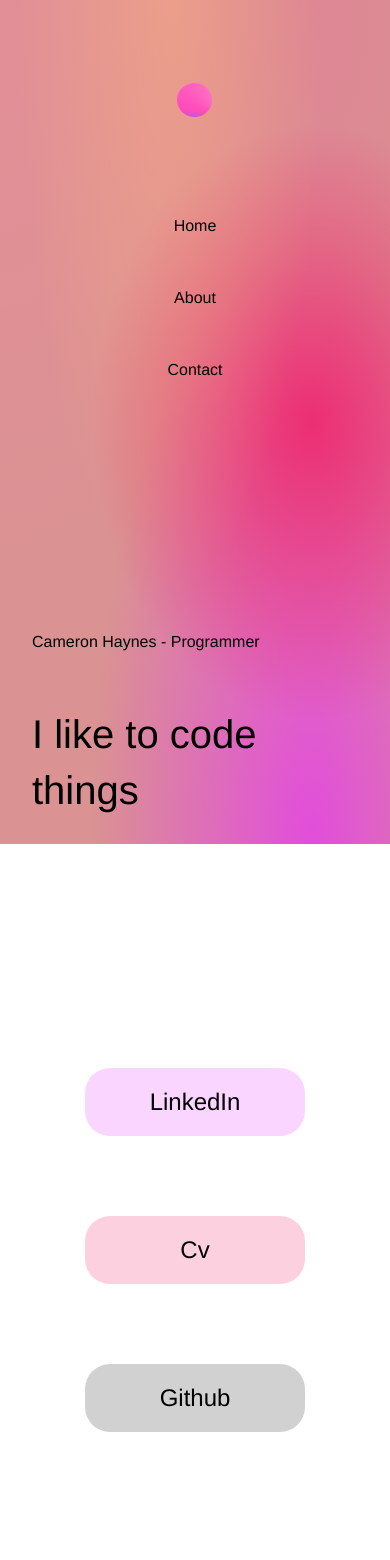
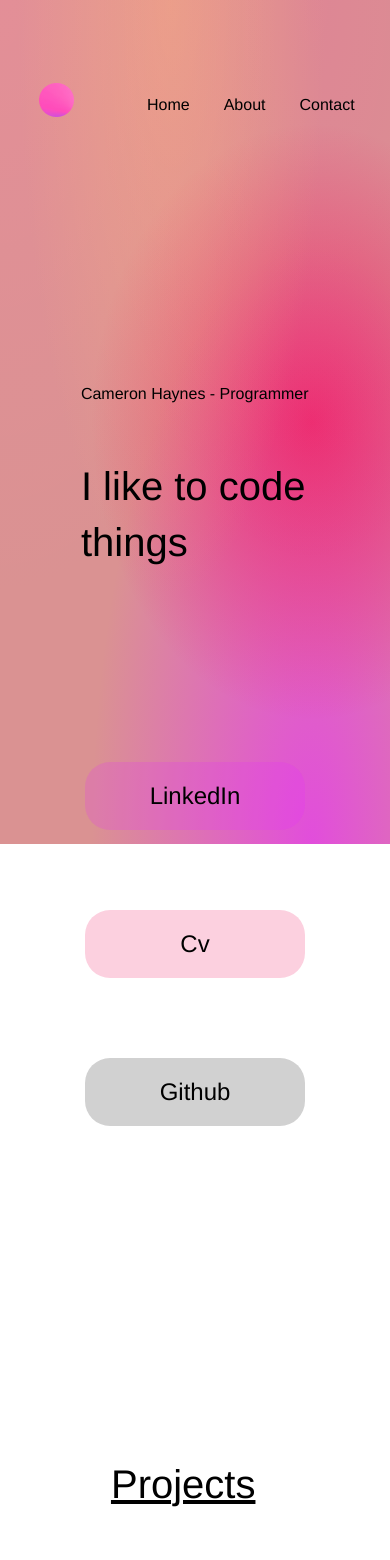
Before and after one commit to CamH04/PersonalSiteV2, a React (Create React App) app in the folder site/: page / in a window 390 px wide. Shown: the top 1560 px of the page. Built offline with nearby package versions, Linux system fonts and the light colour scheme; grey boxes are pictures that could not be loaded.

Commit message:
Small responsive and home page updates

```diff
--- a/site/src/App.css
+++ b/site/src/App.css
@@ -250,6 +250,10 @@ ul.contact li a.social:hover img{
     display: flex;
     flex-direction: column;
   }
+  .nav-grid{
+    display: flex;
+    flex-direction: row;
+  }
   li{
     display: flex;
     justify-content: center;
--- a/site/src/App.js
+++ b/site/src/App.js
@@ -12,7 +12,7 @@ function App() {
   return (
     <div>
       <nav>
-      <ul class="grid">
+      <ul class="grid nav-grid">
         <li class="logo col-1 col-1-m"><a href="/"><img src={ logo }></img></a></li>
         <li class="col-8 col-2-m hide-s"></li>
         <li id="nav-home" class="link col-1 col-1-m "><Link to="/">Home</Link></li>
@@ -53,7 +53,7 @@ function App() {
         <div class="col-1 hide-m"></div>
         <div class="col-4 col-4-m col-3-s">
           <p>
-            Dedication and the willingness to go on is what seperates me from other programmers
+            "Pleasure in the job puts perfection in the work." - Aristotle
           </p>
           <ul class="contact">
             <li><Link to="/Contact" class="button">Get in touch</Link></li>
--- a/site/src/pages/Home.css
+++ b/site/src/pages/Home.css
@@ -6,7 +6,6 @@
     position: relative;
     display: flex;
     justify-content: space-evenly;
-    margin-top: 22%;
     margin-bottom: 22%;
   }
   button{
@@ -60,15 +59,20 @@ span{
 .gap{
   margin-bottom: 12%;
 }
-
+.title-text{
+  display: flex;
+  justify-content: center;
+  padding-right: 9%;
+  text-decoration: underline;
+}
 
 @media screen and (max-width: 600px) {
   /* text*/
   .text-to-center{
-    padding-left: 0%;
     display: flex;
     flex-direction: column;
     justify-content: center;
+    padding-left: 15%;
   }
   .name-text{
     padding-left: 0%;
--- a/site/src/pages/Home.js
+++ b/site/src/pages/Home.js
@@ -31,6 +31,7 @@ export default function Home(){
 
 
         <section class="projects">
+        <h1 class="name-text2 title-text"> Projects</h1>
             <div class="project grid center gap">
                 <a href="https://github.com/CamH04/Decrypt-Website" class="col-8 col-6-m col-3-s project-image">
                     <img id="ui" src={Gif1} width="480" height="270" alt="help"></img>
```
